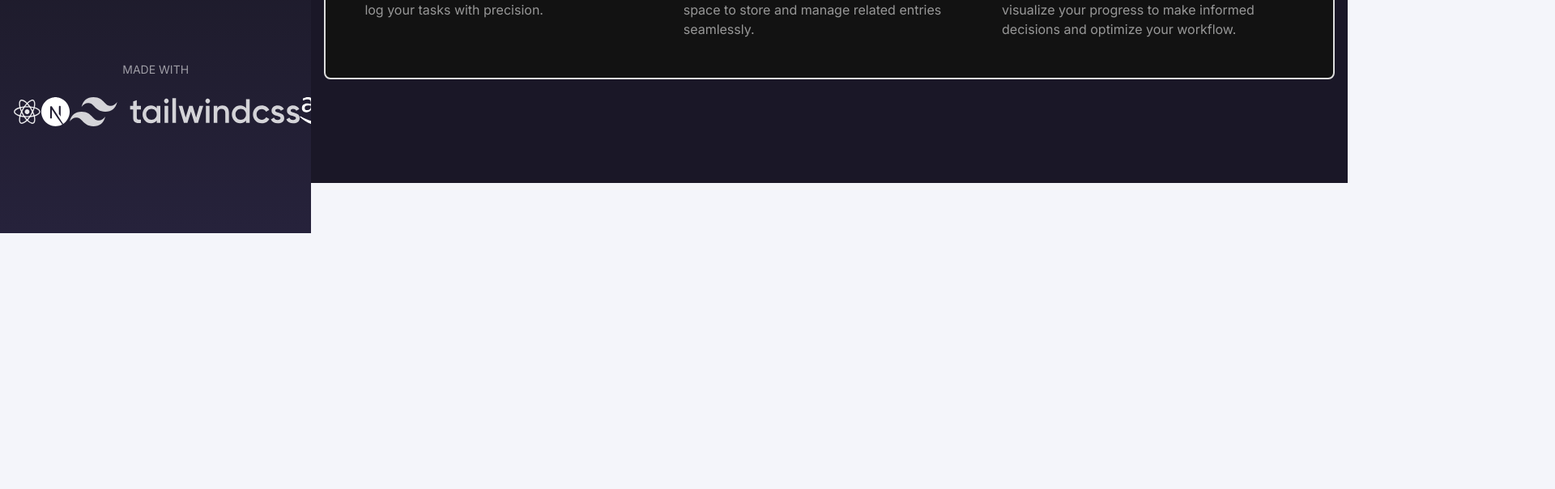
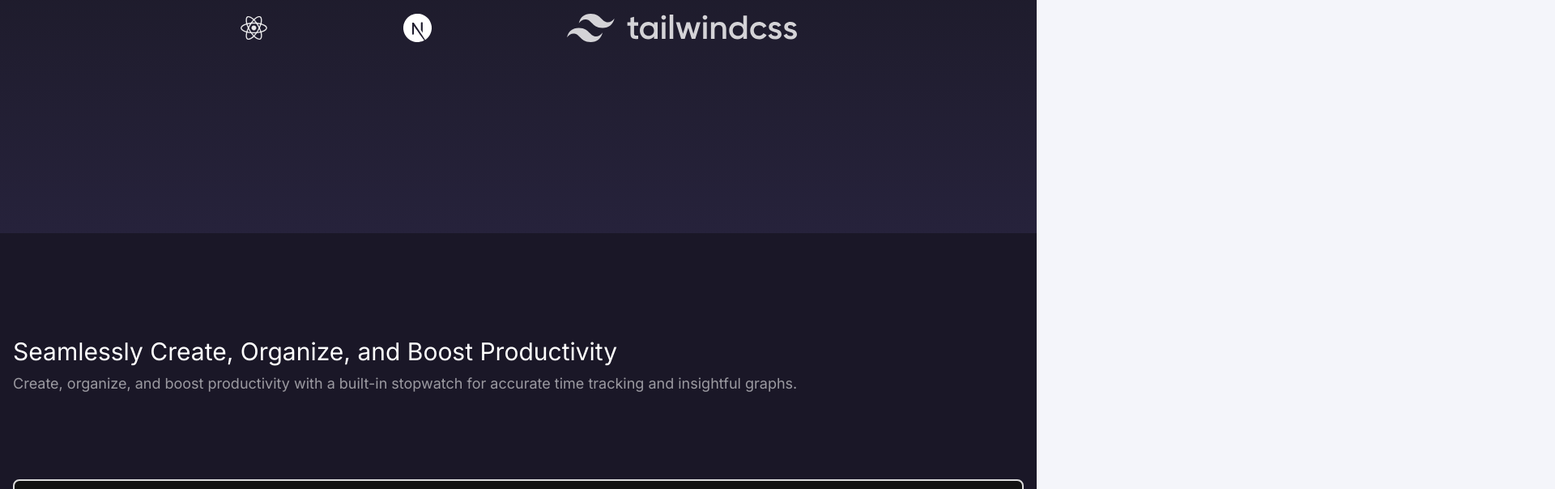
Before and after one commit to AbsIbs/timesageSB, a Next.js app in the folder timesage/: page / in a window 1280 px wide. Shown: the part 512-1116 px from the top of the page at 81% size, 1920 px wide, since content can reach past the window. Before the commit the page ends 800 px from the top, so only its background shows below. Built offline with nearby package versions, Linux system fonts and the light colour scheme.

Commit message:
added landing page, next-themes, themeProvider

```diff
--- a/timesage/package.json
+++ b/timesage/package.json
@@ -15,6 +15,7 @@
     "@mui/material": "^5.15.11",
     "@supabase/supabase-js": "^2.39.7",
     "next": "14.1.0",
+    "next-themes": "^0.2.1",
     "react": "^18",
     "react-dom": "^18"
   },
--- a/timesage/src/app/layout.js
+++ b/timesage/src/app/layout.js
@@ -1,17 +1,42 @@
 import { Inter } from "next/font/google";
 import "./globals.css";
+// Providers
+import Provider from "./theme-provider";
 
 const inter = Inter({ subsets: ["latin"] });
 
 export const metadata = {
-  title: "Create Next App",
-  description: "Generated by create next app",
+  title: "Timesage",
+  description: "Manage your time",
 };
 
 export default function RootLayout({ children }) {
   return (
     <html lang="en">
-      <body className={inter.className}>{children}</body>
+      <head>
+        <link rel="icon" href="/favicon.ico" sizes="any" />
+        <link
+          rel="icon"
+          href="/icon?<generated>"
+          type="image/<generated>"
+          sizes="<generated>"
+        />
+        <link
+          rel="apple-touch-icon"
+          href="/apple-icon?<generated>"
+          type="image/<generated>"
+          sizes="<generated>"
+        />
+      </head>
+      <body className={inter.className}>
+        <Provider>
+{/*           <StopwatchModalProvider>
+            <StopwatchProvider> */}
+              <main className="flex-1">{children}</main>
+{/*             </StopwatchProvider>
+          </StopwatchModalProvider> */}
+        </Provider>
+      </body>
     </html>
   );
 }
--- a/timesage/src/app/page.js
+++ b/timesage/src/app/page.js
@@ -72,7 +72,6 @@
                   height={35}
                   src={tailwindcssLogo}
                 />
-                <Image alt="Made with AWS Amplify" height={35} src={awsLogo} />
               </div>
             </div>
           </div>
--- /dev/null
+++ b/timesage/src/app/theme-provider.js
@@ -0,0 +1,6 @@
+"use client";
+import { ThemeProvider } from "next-themes";
+
+export default function Provider({ children }) {
+  return <ThemeProvider>{children}</ThemeProvider>;
+}
```
Also changed, not shown: 1 other file (tests, documents, lock files or other folders).
